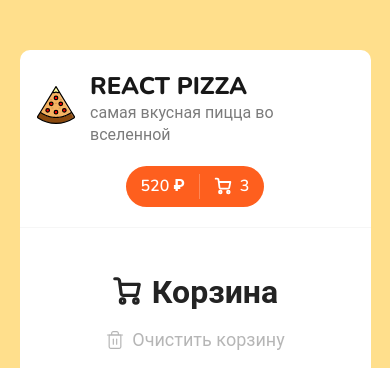
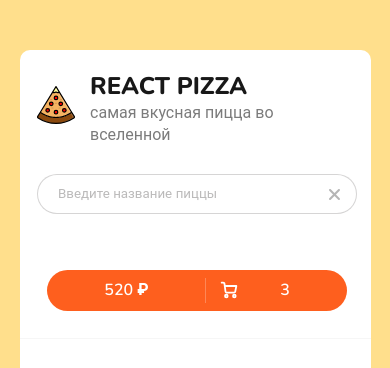
Before and after one commit to dmitriy9427/react-pizza, a React (Create React App) app: page /cart in a window 390 px wide. Shown: the top 368 px of the page. Built offline with nearby package versions, Linux system fonts and the light colour scheme.

Commit message:
создал компонент поиска пицц, стилизовал, настроил поиск пицц

```diff
--- a/src/App.jsx
+++ b/src/App.jsx
@@ -1,4 +1,4 @@
-import React, { useEffect, useState } from "react";
+import React, { createContext, useState } from "react";
 import { Routes, Route } from "react-router-dom";
 
 import Header from "./components/Header/Header";
@@ -8,10 +8,14 @@ import NotFound from "./pages/NotFound/NotFound";
 
 import "./scss/app.scss";
 
+export const SearchContext = createContext();
+
 // import pizzas from "./assets/pizzaDB.json";
 
 function App() {
+  const [search, setSearch] = useState("");
   return (
+    <SearchContext.Provider value={{ search, setSearch }}>
       <div className="wrapper">
         <Header />
         <div className="content">
@@ -24,6 +28,7 @@ function App() {
           </div>
         </div>
       </div>
+    </SearchContext.Provider>
   );
 }
 
--- a/src/components/Header/Header.jsx
+++ b/src/components/Header/Header.jsx
@@ -2,6 +2,7 @@ import React from "react";
 import { Link } from "react-router-dom";
 
 import pizzaLogo from "../../img/pizza-logo.svg";
+import Search from "../Search/Search";
 
 function Header() {
   return (
@@ -16,6 +17,7 @@ function Header() {
             <p>самая вкусная пицца во вселенной</p>
           </div>
         </div>
+        <Search />
         <div className="header__cart">
           <Link to="/cart" className="button button--cart">
             <span>520 ₽</span>
--- /dev/null
+++ b/src/components/Search/Search.jsx
@@ -0,0 +1,27 @@
+import React, { useContext } from "react";
+import { SearchContext } from "../../App";
+import deleteIcon from "../../img/cross-svgrepo-com.svg";
+import styles from "./Search.module.scss";
+
+function Search() {
+  const { search, setSearch } = useContext(SearchContext);
+
+  return (
+    <div className={styles.div}>
+      <input
+        value={search}
+        onChange={(e) => setSearch(e.target.value)}
+        className={styles.input}
+        type="text"
+        placeholder="Введите название пиццы"
+      />
+      <img
+        className={styles.icon}
+        title="Очистить поле ввода"
+        src={deleteIcon}
+        alt="иконка удаления"
+      />
+    </div>
+  );
+}
+export default Search;
--- /dev/null
+++ b/src/components/Search/Search.module.scss
@@ -0,0 +1,51 @@
+.div {
+  position: relative;
+  width: 450px;
+  @media screen and (max-width: 1165px) {
+    width: 400px;
+  }
+  @media screen and (max-width: 1102px) {
+    width: 390px;
+  }
+  @media screen and (max-width: 1090px) {
+    width: 350px;
+  }
+  @media screen and (max-width: 1041px) {
+    width: 320px;
+  }
+  @media screen and (max-width: 370px) {
+    width: 250px;
+  }
+}
+
+.input {
+  position: relative;
+  margin: 0 auto;
+  padding: 10px 20px;
+  border-radius: 20px;
+  border: 1px solid rgba($color: #787575, $alpha: 0.3);
+  width: 100%;
+  white-space: nowrap; /* Текст не переносится */
+  overflow: hidden; /* Обрезаем всё за пределами блока */
+  text-overflow: ellipsis; /* Добавляем многоточие */
+  &:focus {
+    border: 1px solid rgba($color: #787575, $alpha: 0.8);
+  }
+  &::placeholder {
+    color: rgba($color: #787575, $alpha: 0.5);
+  }
+}
+
+.icon {
+  width: 25px;
+  height: 25px;
+  position: absolute;
+  top: 8px;
+  right: 10px;
+  opacity: 0.3;
+  cursor: pointer;
+  transition: opacity 0.6 ease-in-out;
+  &:hover {
+    opacity: 0.8;
+  }
+}
--- a/src/pages/Home.jsx
+++ b/src/pages/Home.jsx
@@ -1,15 +1,17 @@
-import React, { useState, useEffect } from "react";
+import React, { useState, useEffect, useContext } from "react";
 
 import Categories from "../components/Categories/Categories";
 import Sort from "../components/Sort/Sort";
 import Pizza from "../components/Pizza/Pizza";
 import PizzaSceleton from "../components/Pizza/PizzaSceleton/PizzaSceleton";
+import { SearchContext } from "../App";
 
 function Home() {
   const [pizzas, setPizzas] = useState([]);
   const [isLoading, setIsLoading] = useState(false);
   const [selectedCategory, setSelectedCategory] = useState(0);
   const [sort, setSort] = useState("rating");
+  const { search, setSearch } = useContext(SearchContext);
 
   async function getPizzas() {
     setIsLoading(true);
@@ -40,7 +42,11 @@ function Home() {
       </div>
       <div className="content__items">
         {pizzas && !isLoading
-          ? pizzas.map((pizza) => <Pizza key={pizza.id} {...pizza} />)
+          ? pizzas
+              .filter((pizza) =>
+                pizza.title.toLowerCase().includes(search.toLowerCase())
+              )
+              .map((pizza) => <Pizza key={pizza.id} {...pizza} />)
           : [...new Array(5)].map((_, index) => <PizzaSceleton key={index} />)}
       </div>
     </>
--- a/src/scss/components/_button.scss
+++ b/src/scss/components/_button.scss
@@ -133,13 +133,24 @@
     align-items: center;
     line-height: 23px;
     padding: 12px 25px;
+    @media (max-width: 1000px) {
+      justify-content: center;
+      width: 300px;
+    }
+    @media (max-width: 360px) {
+      width: 250px;
+    }
 
     svg {
       margin-right: 8px;
       margin-bottom: 1px;
+      @media (max-width: 1000px) {
+        margin-right: 0;
+      }
     }
 
     span {
+      margin: 0 auto;
       font-weight: 600;
       font-size: 16px;
     }
--- a/src/scss/components/_header.scss
+++ b/src/scss/components/_header.scss
@@ -8,6 +8,16 @@
     display: flex;
     align-items: center;
     justify-content: space-between;
+    @media (max-width: 1000px) {
+      display: grid;
+      grid-template-columns: 1fr;
+      grid-template-rows: repeat(3, 1fr);
+      justify-items: center;
+      row-gap: 10px;
+    }
+    @media (max-width: 360px) {
+      row-gap: 5px;
+    }
   }
 
   &__logo {
@@ -36,7 +46,7 @@
   .header {
     padding: 20px 0;
   }
-  .container {
-    flex-direction: column;
-  }
+  // .container {
+  //   flex-direction: column;
+  // }
 }
```
Also changed, not shown: src/img/cross-svgrepo-com.svg (added), src/img/delete-2-svgrepo-com.svg (added). Lines whose indentation alone changed are shown as unchanged.
